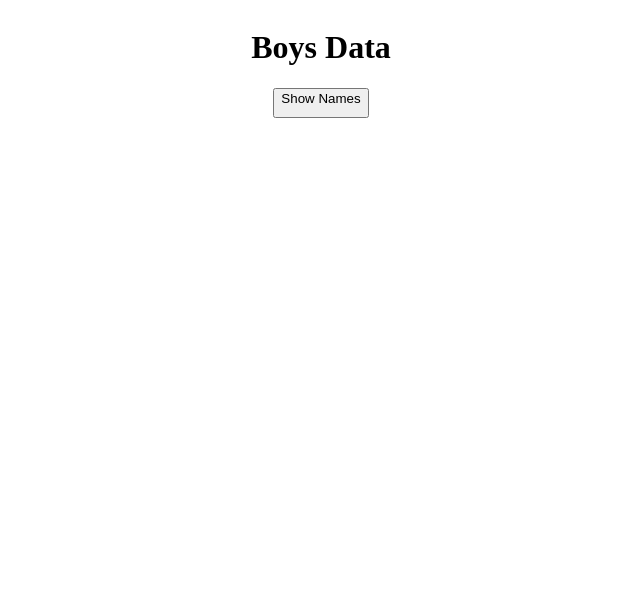
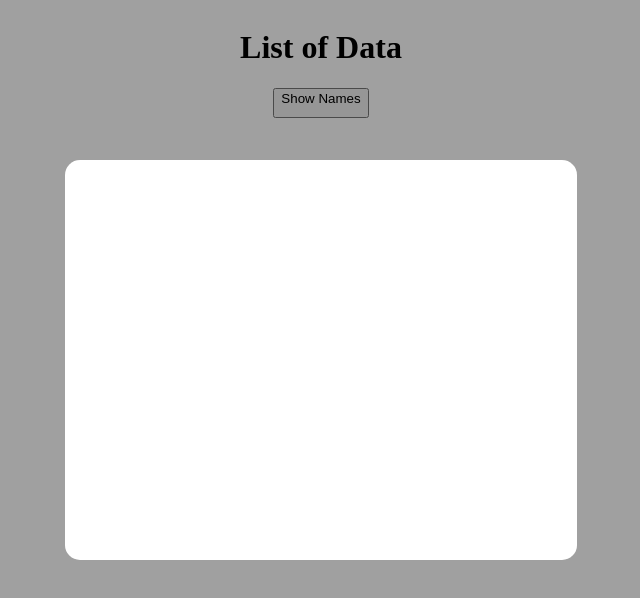
Before and after one commit to HassanFathy10/Todo-List-App, a React (Create React App) app: page / in a window 1280 px wide. Shown: the top 598 px of the page, without its empty margins (319-959 px from the left). Built offline with nearby package versions, Linux system fonts and the light colour scheme.

Commit message:
cardlist components

```diff
--- a/src/App/App.js
+++ b/src/App/App.js
@@ -1,7 +1,8 @@
 import React, {useState} from 'react';
-import styles from './App.module.css'
-import Card from '../components/Card/card';
+import styles from './App.module.css';
 import Filter from '../components/filter/Filter';
+import CardList from '../components/Cardlist/cardList';
+import Modal from '../components/Modal/Modal';
 
 const App = () => {
     // const inputEl = useRef(null);
@@ -62,13 +63,14 @@ const App = () => {
         }
         return state;
     };
-return (
+    return (
     <div className={styles.main}>
-        <h1>Boys Data</h1>
+        <Modal></Modal>
+        <h1>List of Data</h1>
         <button onClick={toggleHandler}>{cardToggle ? "Hide Names" : "Show Names"}</button>
         <div style={{ "paddingTop": "10px" }} className={cardToggle ? styles.show : styles.hide}>
             <Filter filteration={namesFilter}></Filter>
-        <Card namesList={namesHandler()} type="boy" deleteFunc={deleteHandeler}></Card>
+        <CardList namesList={namesHandler()} type="boy" deleteFunc={deleteHandeler}></CardList>
         </div>
     </div>
 )}
--- a/src/components/Card/Card.js
+++ b/src/components/Card/Card.js
@@ -1,9 +1,9 @@
 import React from 'react';
 import styles from './card.module.css';
 
-const Card = ({ namesList, deleteFunc}) => {
-
-    const cards = namesList.map(({ name, Age, phone, type, id}) => (
+const Card = ({id, name, Age, phone, type, deleteFunc}) => {
+        return (
+            <div>
                 <div className={styles.card} key={id} style={{ backgroundColor : type === "girl" ? "pink" : "blue" }}>
                     <div>Name : {name}</div>
                     <div>Age : {Age}</div>
@@ -11,10 +11,6 @@ const Card = ({ namesList, deleteFunc}) => {
                     <div>type : {type}</div>
                     <div className={styles.deleteBtn} onClick={(e)=> deleteFunc(e, id)}>X</div>
                 </div>
-    ))
-        return (
-        <div>
-            {cards}
             </div>
     )
 };
--- /dev/null
+++ b/src/components/Cardlist/cardList.js
@@ -0,0 +1,10 @@
+import React from "react";
+import Card from "../Card/Card";
+
+const CardList = ({ namesList, deleteFunc }) => {
+    const cards = namesList.map(({ id, ...otherProps}) => (
+        <Card key={id} id={id} {...otherProps} deleteFunc={deleteFunc}></Card>
+    ));
+    return <div>{cards}</div>;
+};
+export default CardList;
--- /dev/null
+++ b/src/components/Modal/Modal.js
@@ -0,0 +1,13 @@
+import React, { Fragment } from "react";
+import Styles from "./Modal.module.css";
+
+const Modal = () => {
+    return (
+        <Fragment>
+            <div className={Styles.backdrop}></div>
+            <div className={Styles.overlay}></div>
+        </Fragment>
+    );
+};
+
+export default Modal;
--- /dev/null
+++ b/src/components/Modal/Modal.module.css
@@ -0,0 +1,18 @@
+.backdrop {
+    z-index: 1000;
+    position: fixed;
+    background-color: rgba(0, 0, 0, 0.466);
+    inset: 0 0 0 0;
+    opacity: 0.8;
+}
+.overlay {
+    z-index: 1500;
+    background-color: white;
+    position: absolute;
+    top: 20%;
+    height: 50%;
+    width: 40%;
+    left: 50%;
+    transform: translateX(-50%);
+    border-radius: 15px;
+}
--- a/src/components/filter/Filter.js
+++ b/src/components/filter/Filter.js
@@ -1,5 +1,5 @@
 import React, {useState} from 'react';
-import Styles from './Filter.module.css';
+import Styles from './filter.module.css';
 
 const Filter = ({filteration}) => {
     const [filter, setfilter] = useState("");
```
Lines whose indentation alone changed are shown as unchanged.
